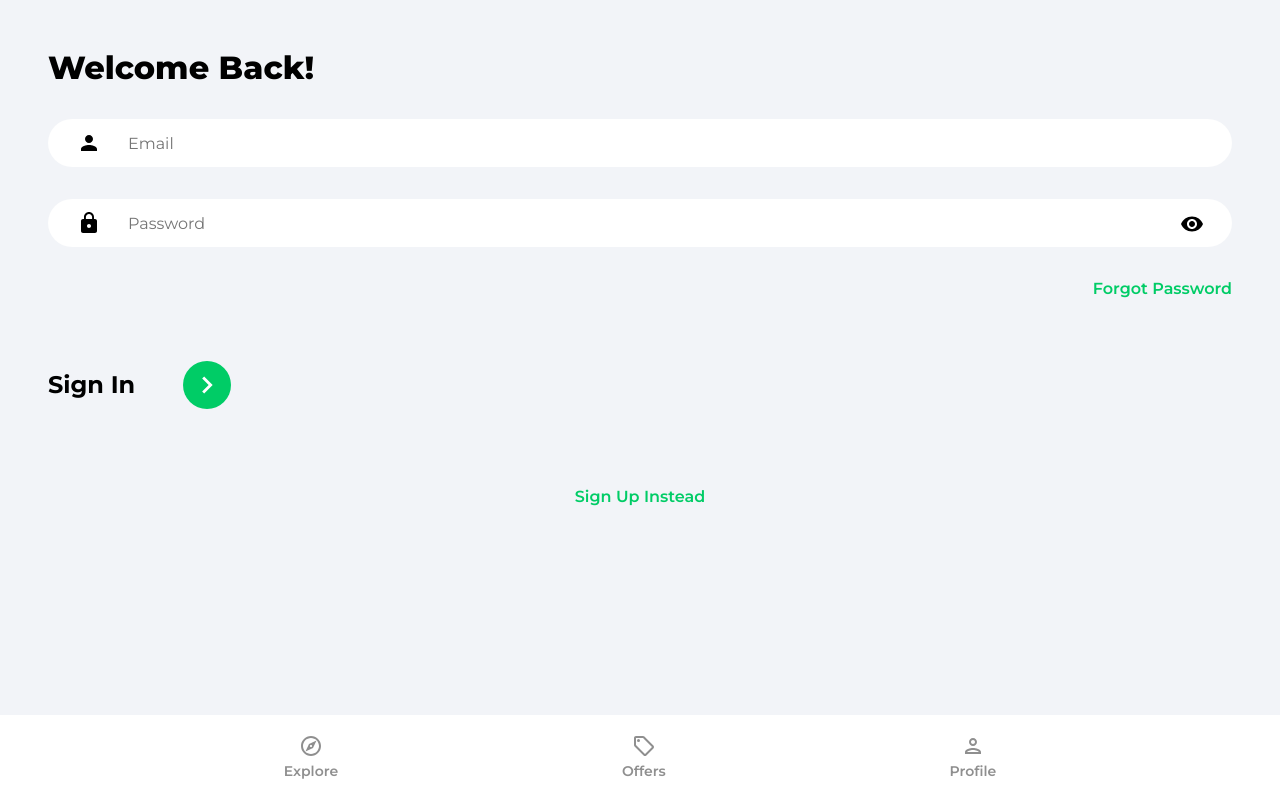
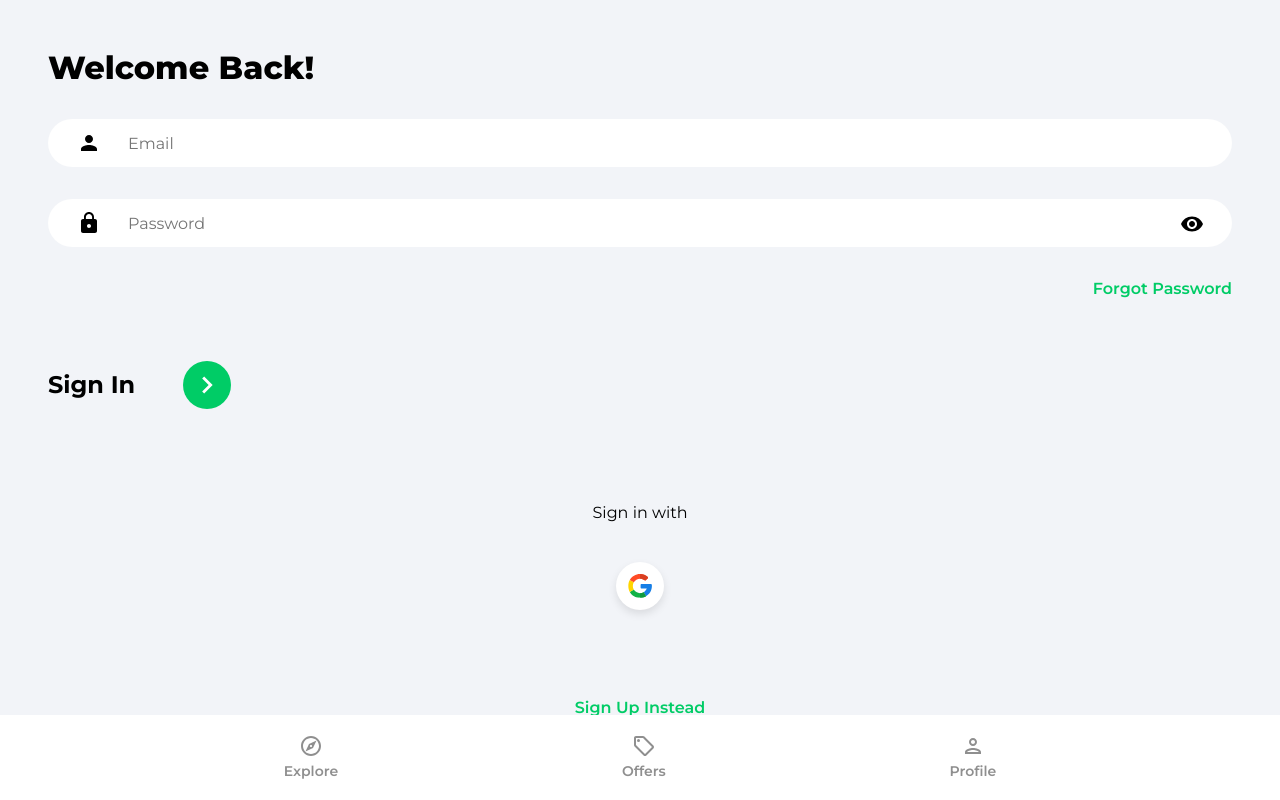
Before and after one commit to kfirs127/House-MarketPlace, a React (Create React App) app: page /sign-in in a window 1280 px wide. Built offline with nearby package versions, Linux system fonts and the light colour scheme.

Commit message:
added google auth

```diff
--- /dev/null
+++ b/src/componets/GoogleAuth.jsx
@@ -0,0 +1,48 @@
+import {useLocation, useNavigate} from "react-router-dom"
+import {getAuth, signInWithPopup, GoogleAuthProvider} from "firebase/auth"
+import {doc, setDoc, getDoc ,serverTimestamp} from "firebase/firestore"
+import {db} from "../firebase.config"
+import {toast} from "react-toastify"
+import googleIcon from "../assets/svg/googleIcon.svg"
+
+
+function OAuth() {
+
+    const navigate = useNavigate()
+    const location = useLocation()
+
+    const onGoogleClick = async () =>{
+        try{
+            //get the user with google auth
+            const auth = getAuth()
+            const provider = new GoogleAuthProvider()
+            const result = await signInWithPopup(auth, provider)
+            const user = result.user
+
+            ///check for user
+            const decRef = doc(db, "users", user.uid)
+            const docSnap = await getDoc(decRef)
+
+            //if user doesn't exists, create user
+            if(!docSnap.exists()){
+                await setDoc(doc(db, "users", user.uid), {name: user.displayName,
+                                                          email: user.email,
+                                                          timestamp: serverTimestamp()})
+            }
+            navigate("/")
+        }catch(error){
+            toast.error("Could not autherize with google")
+        }
+    }
+
+    return (
+        <div className="socialLogin">
+            <p> Sign {location.pathname === "/sign-up" ? "up" : "in"} with </p>
+            <button className="socialIconDiv" onClick={onGoogleClick}>
+                <img className="socialIconImg" src={googleIcon} alt="google"/>
+            </button>
+        </div>
+    )
+}
+
+export default OAuth
--- a/src/index.css
+++ b/src/index.css
@@ -62,21 +62,6 @@
   background: #00cc66;
   border-radius: 1rem;
   padding: 0.85rem 2rem;
-  color: #ffffff;
-  font-weight: 600;
-  font-size: 1.25rem;
-  width: 80%;
-  margin: 0 auto;
-  display: flex;
-  align-items: center;
-  justify-content: center;
-}
-
-.NotFoundPageButton {
-  cursor: pointer;
-  background: #ff0000;
-  border-radius: 1rem;
-  padding: 0.6rem 2rem;
   color: #ffffff;
   font-weight: 600;
   font-size: 1.25rem;
@@ -835,10 +820,3 @@
   font-size: 0.8rem;
   opacity: 0.75;
 }
-
-.centered {
-  height: 5vh;
-  display: flex;
-  justify-content: center;
-  align-items: center;
-}
--- a/src/pages/SignIn.jsx
+++ b/src/pages/SignIn.jsx
@@ -4,6 +4,7 @@
 import { getAuth, signInWithEmailAndPassword} from "firebase/auth"
 import { ReactComponent as ArrowRightIcon } from '../assets/svg/keyboardArrowRightIcon.svg'
 import visibilityIcon from '../assets/svg/visibilityIcon.svg'
+import GoogleAuth from '../componets/GoogleAuth'
 
 function SignIn() {
   const [showPassword, setShowPassword] = useState(false)
@@ -73,6 +74,7 @@
             </button>
           </div>
         </form>
+        <GoogleAuth />
         <Link to='/sign-up' className='registerLink'>
           Sign Up Instead
         </Link>
--- a/src/pages/SignUp.jsx
+++ b/src/pages/SignUp.jsx
@@ -6,6 +6,7 @@
 import { Link, useNavigate } from 'react-router-dom'
 import { ReactComponent as ArrowRightIcon } from '../assets/svg/keyboardArrowRightIcon.svg'
 import visibilityIcon from '../assets/svg/visibilityIcon.svg'
+import GoogleAuth from '../componets/GoogleAuth'
 
 function SignUp() {
   const [showPassword, setShowPassword] = useState(false)
@@ -89,6 +90,7 @@
             </button>
           </div>
         </form>
+        <GoogleAuth />
         <Link to='/sign-in' className='registerLink'>
           Sign In Instead
         </Link>
```
Also changed, not shown: src/assets/svg/facebookIcon.svg (added).
